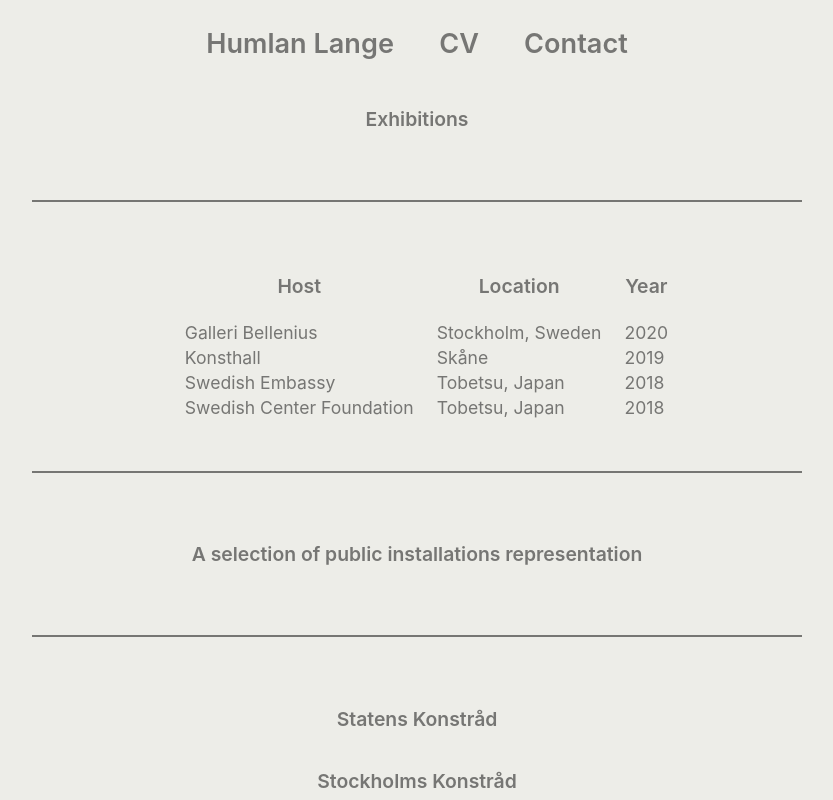
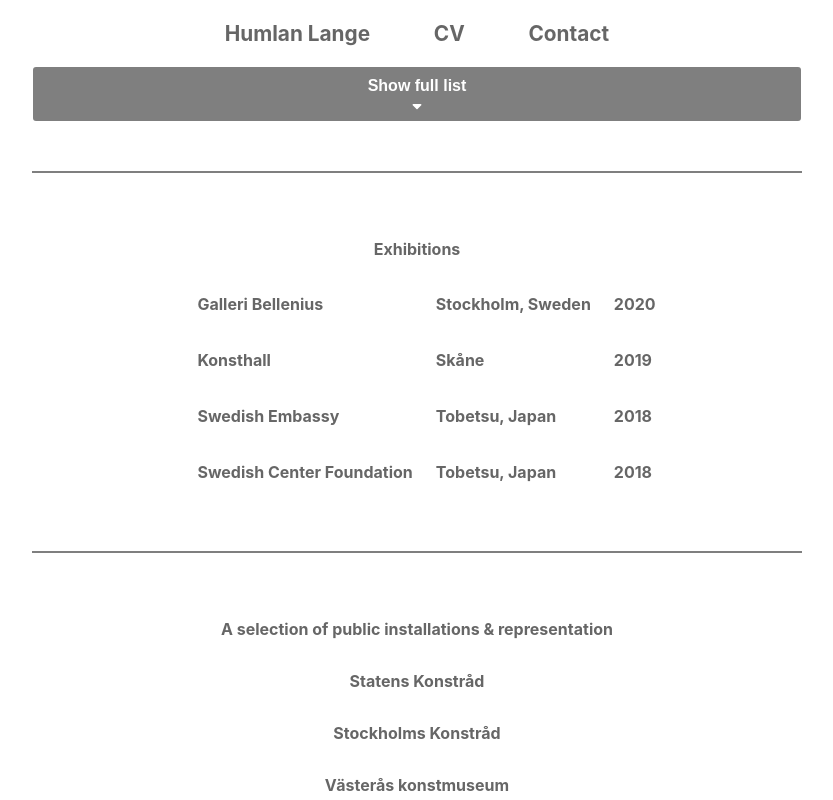
Before and after one commit to Kaijonsson/humlan-lange, a React (Create React App) app: page /cv in a window 1280 px wide. Shown: the top 800 px of the page, without its empty margins (223-1056 px from the left). Built offline with nearby package versions, Linux system fonts and the light colour scheme.

Commit message:
a good checkpoint

```diff
--- a/package.json
+++ b/package.json
@@ -1,7 +1,7 @@
 {
-  "name": "humlan-lange",
+  "homepage": "https://kaijonsson.github.io/humlan-lange",
+  "name": "humlan",
   "version": "0.1.0",
-  "homepage": "https://kaijonsson.github.io/humlan-lange",
   "private": true,
   "dependencies": {
     "@fortawesome/fontawesome-svg-core": "^1.2.36",
--- a/src/components/Navigation.js
+++ b/src/components/Navigation.js
@@ -10,11 +10,11 @@
   return (
     <div id="mainNavContainer">
       <nav id="linkContainer">
-        <Link className="routerLink desktopSpec" to="/home">
+        <Link className="routerLink desktopSpec" to="/">
           <p className="navLinks">Humlan Lange</p>
         </Link>
 
-        <Link className="routerLink desktopSpec" to="cv">
+        <Link className="routerLink desktopSpec" to="/cv">
           <p className="navLinks">CV</p>
         </Link>
         <Link className="routerLink desktopSpec" to="/contact">
--- a/src/index.css
+++ b/src/index.css
@@ -1,16 +1,21 @@
 :root{
-  --mainBg: #edede8;
+  /* --mainBg: #edede8; */
+  --mainBG: #f4f4f1;
+  /*
+  #f4f4f1
+  */
+
   --secondBg: #e8d1c5;
   --thirdBg: #fff1e6;
   --fourthBg: #eddcd2;
   --fifthBg: #eeddd3;
   --sixthBg: #f0efeb;
   --mainTextColor: black;
-  --headerTextColor: rgba(0,0,0, 0.5);
+  --headerTextColor: rgba(0,0,0, 0.6);
   --buttonBackground: rgba(0,0,0, 0.5);
-  --mainFontSize: 1.1em;
-  --headerFontSize: 1.4em;
-  --fontWeight: 600;
+  --mainFontSize: 1em;
+  --headerFontSize: 1.3em;
+  --fontWeight: 700;
 }
 body {
   margin: 0;
--- a/src/views/about/About.js
+++ b/src/views/about/About.js
@@ -20,7 +20,7 @@
 
       <div id="contactContainer">
         <img
-          src="/pictures/ustallning2.jpg"
+          src="humlan-lange/pictures/ustallning2.jpg"
           alt="paintings"
           className="collection mediaQSep"
         />
@@ -40,7 +40,7 @@
 
         <div className="itemSeparator" />
         <img
-          src="/pictures/utstallning3.jpg"
+          src="humlan-lange/pictures/utstallning3.jpg"
           alt="paintings"
           className="collection mediaQSep"
         />
--- a/src/views/contact/Contact.js
+++ b/src/views/contact/Contact.js
@@ -12,7 +12,11 @@
   return (
     <div id="mainContactContainer">
       <div id="imgContainer">
-        <img src="/pictures/humlan8.jpg" alt="paintings" id="contactPic" />
+        <img
+          src="humlan-lange/pictures/humlan8.jpg"
+          alt="paintings"
+          id="contactPic"
+        />
       </div>
       <div id="contactForms">
         <p className="contactText">
--- a/src/views/cv/CV.js
+++ b/src/views/cv/CV.js
@@ -1,54 +1,27 @@
-import React from "react";
+import React, { useState } from "react";
 import "./cv.css";
+import FullExhib from "./exhibitions/FullExhib";
+import PartialEx from "./exhibitions/PartialEx";
+
+import { FontAwesomeIcon } from "@fortawesome/react-fontawesome";
+
+import { faSortUp, faSortDown } from "@fortawesome/free-solid-svg-icons";
 
 function CV() {
+  const [showOrHide, setShowOrHide] = useState(false);
+
+  const buttonMessage = !showOrHide ? "Show full list" : "Hide full list";
+
   return (
-    <div id="mainCvContainer">
-      <p>Exhibitions</p>
-      <div className="itemSeparator marginPadd" />
-      <table>
-        <tr>
-          <th>
-            <p>Host</p>
-          </th>
-          <th>
-            <p>Location</p>
-          </th>
-          <th>
-            <p>Year</p>
-          </th>
-        </tr>
-        <tr>
-          <td>Galleri Bellenius</td>
-          <td>Stockholm, Sweden</td>
-          <td>2020</td>
-        </tr>
-        <tr>
-          <td>Konsthall</td>
-          <td>Skåne</td>
-          <td>2019</td>
-        </tr>
-        <tr>
-          <td>Swedish Embassy</td>
-          <td>Tobetsu, Japan</td>
-          <td>2018</td>
-        </tr>
-        <tr>
-          <td>Swedish Center Foundation</td>
-          <td>Tobetsu, Japan</td>
-          <td>2018</td>
-        </tr>
-      </table>
-      <div className="itemSeparator marginPadd" />
-      <p>A selection of public installations representation</p>
-      <div className="itemSeparator marginPadd" />
-      <p>Statens Konstråd</p>
-      <p>Stockholms Konstråd</p>
-      <p>Västerås konstmuseum</p>
-      <p>Stockholms läns landsting</p>
-      <p>Uppsala läns landsting</p>
-      <p>Tyresö Kommun</p>
-    </div>
+    <>
+      <button id="showOrHideButton" onClick={() => setShowOrHide(!showOrHide)}>
+        <div id="buttonDiv">
+          {buttonMessage}
+          <FontAwesomeIcon icon={!showOrHide ? faSortDown : faSortUp} />
+        </div>
+      </button>
+      {!showOrHide ? <PartialEx /> : <FullExhib />}
+    </>
   );
 }
 
--- a/src/views/cv/cv.css
+++ b/src/views/cv/cv.css
@@ -5,3 +5,14 @@
     justify-content: center;
     align-items: center;
 }
+
+#showOrHideButton{
+    width: 60%;
+}
+
+#buttonDiv{
+    display: flex;
+    flex-direction: column;
+    justify-content: center;
+    align-items: center;
+}
--- /dev/null
+++ b/src/views/cv/exhibitions/FullExhib.js
@@ -0,0 +1,67 @@
+import React from "react";
+
+function FullExhib() {
+  return (
+    <div id="partialCvContainer">
+      <div className="itemSeparator marginPadd" />
+      <p>Full</p>
+      <p>Exhibitions</p>
+      <table>
+        <tr>
+          <td>
+            <p>Galleri Bellenius</p>
+          </td>
+          <td>
+            <p>Stockholm, Sweden</p>
+          </td>
+          <td>
+            <p>2020</p>
+          </td>
+        </tr>
+        <tr>
+          <td>
+            <p>Konsthall</p>
+          </td>
+          <td>
+            <p>Skåne</p>
+          </td>
+          <td>
+            <p>2019</p>
+          </td>
+        </tr>
+        <tr>
+          <td>
+            <p>Swedish Embassy</p>
+          </td>
+          <td>
+            <p>Tobetsu, Japan</p>
+          </td>
+          <td>
+            <p>2018</p>
+          </td>
+        </tr>
+        <tr>
+          <td>
+            <p>Swedish Center Foundation</p>
+          </td>
+          <td>
+            <p>Tobetsu, Japan</p>
+          </td>
+          <td>
+            <p>2018</p>
+          </td>
+        </tr>
+      </table>
+      <div className="itemSeparator marginPadd" />
+      <p>A selection of public installations & representation</p>
+      <p>Statens Konstråd</p>
+      <p>Stockholms Konstråd</p>
+      <p>Västerås konstmuseum</p>
+      <p>Stockholms läns landsting</p>
+      <p>Uppsala läns landsting</p>
+      <p>Tyresö Kommun</p>
+    </div>
+  );
+}
+
+export default FullExhib;
--- /dev/null
+++ b/src/views/cv/exhibitions/PartialEx.js
@@ -0,0 +1,67 @@
+import React from "react";
+import "./partial.css";
+
+function PartialEx() {
+  return (
+    <div id="partialCvContainer">
+      <div className="itemSeparator marginPadd" />
+      <p>Exhibitions</p>
+      <table>
+        <tr>
+          <td>
+            <p>Galleri Bellenius</p>
+          </td>
+          <td>
+            <p>Stockholm, Sweden</p>
+          </td>
+          <td>
+            <p>2020</p>
+          </td>
+        </tr>
+        <tr>
+          <td>
+            <p>Konsthall</p>
+          </td>
+          <td>
+            <p>Skåne</p>
+          </td>
+          <td>
+            <p>2019</p>
+          </td>
+        </tr>
+        <tr>
+          <td>
+            <p>Swedish Embassy</p>
+          </td>
+          <td>
+            <p>Tobetsu, Japan</p>
+          </td>
+          <td>
+            <p>2018</p>
+          </td>
+        </tr>
+        <tr>
+          <td>
+            <p>Swedish Center Foundation</p>
+          </td>
+          <td>
+            <p>Tobetsu, Japan</p>
+          </td>
+          <td>
+            <p>2018</p>
+          </td>
+        </tr>
+      </table>
+      <div className="itemSeparator marginPadd" />
+      <p>A selection of public installations & representation</p>
+      <p>Statens Konstråd</p>
+      <p>Stockholms Konstråd</p>
+      <p>Västerås konstmuseum</p>
+      <p>Stockholms läns landsting</p>
+      <p>Uppsala läns landsting</p>
+      <p>Tyresö Kommun</p>
+    </div>
+  );
+}
+
+export default PartialEx;
--- /dev/null
+++ b/src/views/cv/exhibitions/partial.css
@@ -0,0 +1,7 @@
+#partialCvContainer{
+    width: 60%;
+    display: flex;
+    flex-direction: column;
+    justify-content: center;
+    align-items: center;
+}
--- a/src/views/home/HomeDesktop.js
+++ b/src/views/home/HomeDesktop.js
@@ -10,7 +10,7 @@
         <img
           className="desktopImages tabletSp"
           alt="painting"
-          src="/pictures/humlan3.jpg"
+          src="humlan-lange/pictures/humlan3.jpg"
         />
         <div id="textContainer">
           <p>
@@ -30,77 +30,77 @@
         <img
           className="desktopImages tabletSp"
           alt="painting"
-          src="/pictures/humlan2.jpg"
+          src="humlan-lange/pictures/humlan2.jpg"
         />
       </div>
       <div className="pictureContainer">
         <img
           className="desktopImages tabletSp"
           alt="painting"
-          src="/pictures/humlan1.jpg"
+          src="humlan-lange/pictures/humlan1.jpg"
         />
       </div>
       <div className="pictureContainer">
         <img
           className="desktopImages tabletSp"
           alt="painting"
-          src="/pictures/humlan4.jpg"
+          src="humlan-lange/pictures/humlan4.jpg"
         />
       </div>
       <div className="pictureContainer">
         <img
           className="desktopImages tabletSp"
           alt="painting"
-          src="/pictures/humlan5.jpg"
+          src="humlan-lange/pictures/humlan5.jpg"
         />
       </div>
       <div className="pictureContainer">
         <img
           className="desktopImages tabletSp"
           alt="painting"
-          src="/pictures/humlan6.jpg"
+          src="humlan-lange/pictures/humlan6.jpg"
         />
       </div>
       <div className="pictureContainer">
         <img
           className="desktopImages tabletSp"
           alt="painting"
-          src="/pictures/humlan7.jpg"
+          src="humlan-lange/pictures/humlan7.jpg"
         />
       </div>
       <div className="pictureContainer">
         <img
           className="desktopImages tabletSp"
           alt="painting"
-          src="/pictures/humlan9.jpg"
+          src="humlan-lange/pictures/humlan9.jpg"
         />
       </div>
       <div className="pictureContainer">
         <img
           className="desktopImages tabletSp"
           alt="painting"
-          src="/pictures/humlan10.jpg"
+          src="humlan-lange/pictures/humlan10.jpg"
         />
       </div>
       <div className="pictureContainer">
         <img
           className="desktopImages tabletSp"
           alt="painting"
-          src="/pictures/humlan11.jpg"
+          src="humlan-lange/pictures/humlan11.jpg"
         />
       </div>
       <div className="pictureContainer">
         <img
           className="desktopImages tabletSp"
           alt="painting"
-          src="/pictures/humlan12.jpg"
+          src="humlan-lange/pictures/humlan12.jpg"
         />
       </div>
       <div className="pictureContainer">
         <img
           className="desktopImages tabletSp"
           alt="painting"
-          src="/pictures/humlan13.jpg"
+          src="humlan-lange/pictures/humlan13.jpg"
         />
       </div>
     </div>
--- a/src/views/home/HomeMobile.js
+++ b/src/views/home/HomeMobile.js
@@ -2,9 +2,6 @@
 import "./mobile.css";
 import "../../index.css";
 import "./tabletSpec.css";
-
-// import { faArrowRight } from "@fortawesome/free-solid-svg-icons";
-// import { FontAwesomeIcon } from "@fortawesome/react-fontawesome";
 
 function HomeMobile() {
   return (
@@ -13,84 +10,84 @@
         <img
           className="images tabletSp"
           alt="painting"
-          src="/pictures/humlan3.jpg"
+          src="humlan-lange/pictures/humlan3.jpg"
         />
       </div>
       <div className="pictureContainer">
         <img
           className="images tabletSp"
           alt="painting"
-          src="/pictures/humlan2.jpg"
+          src="humlan-lange/pictures/humlan2.jpg"
         />
       </div>
       <div className="pictureContainer">
         <img
           className="images tabletSp"
           alt="painting"
-          src="/pictures/humlan1.jpg"
+          src="humlan-lange/pictures/humlan1.jpg"
         />
       </div>
       <div className="pictureContainer">
         <img
           className="images tabletSp"
           alt="painting"
-          src="/pictures/humlan4.jpg"
+          src="humlan-lange/pictures/humlan4.jpg"
         />
       </div>
       <div className="pictureContainer">
         <img
           className="images tabletSp"
           alt="painting"
-          src="/pictures/humlan5.jpg"
+          src="humlan-lange/pictures/humlan5.jpg"
         />
       </div>
       <div className="pictureContainer">
         <img
           className="images tabletSp"
           alt="painting"
-          src="/pictures/humlan6.jpg"
+          src="humlan-lange/pictures/humlan6.jpg"
         />
       </div>
       <div className="pictureContainer">
         <img
           className="images tabletSp"
           alt="painting"
-          src="/pictures/humlan7.jpg"
+          src="humlan-lange/pictures/humlan7.jpg"
         />
       </div>
       <div className="pictureContainer">
         <img
           className="images tabletSp"
           alt="painting"
-          src="/pictures/humlan9.jpg"
+          src="humlan-lange/pictures/humlan9.jpg"
         />
       </div>
       <div className="pictureContainer">
         <img
           className="images tabletSp"
           alt="painting"
-          src="/pictures/humlan10.jpg"
+          src="humlan-lange/pictures/humlan10.jpg"
         />
       </div>
       <div className="pictureContainer">
         <img
           className="images tabletSp"
           alt="painting"
-          src="/pictures/humlan11.jpg"
+          src="humlan-lange/pictures/humlan11.jpg"
         />
       </div>
       <div className="pictureContainer">
         <img
           className="images tabletSp"
           alt="painting"
-          src="/pictures/humlan12.jpg"
+          src="humlan-lange/pictures/humlan12.jpg"
         />
       </div>
       <div className="pictureContainer">
         <img
           className="images tabletSp"
           alt="painting"
-          src="/pictures/humlan13.jpg"
+          src="humlan-lange/pictures/humlan13.jpg"
         />
       </div>
     </div>
```
Also changed, not shown: 2 other files (tests, documents, lock files or other folders).
